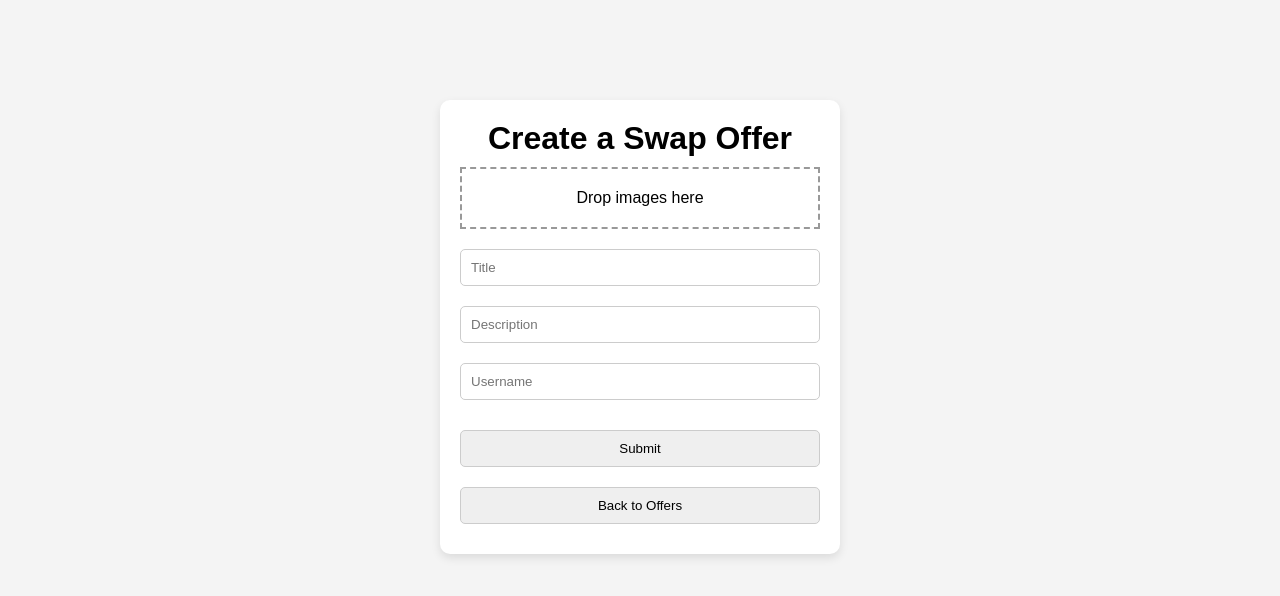
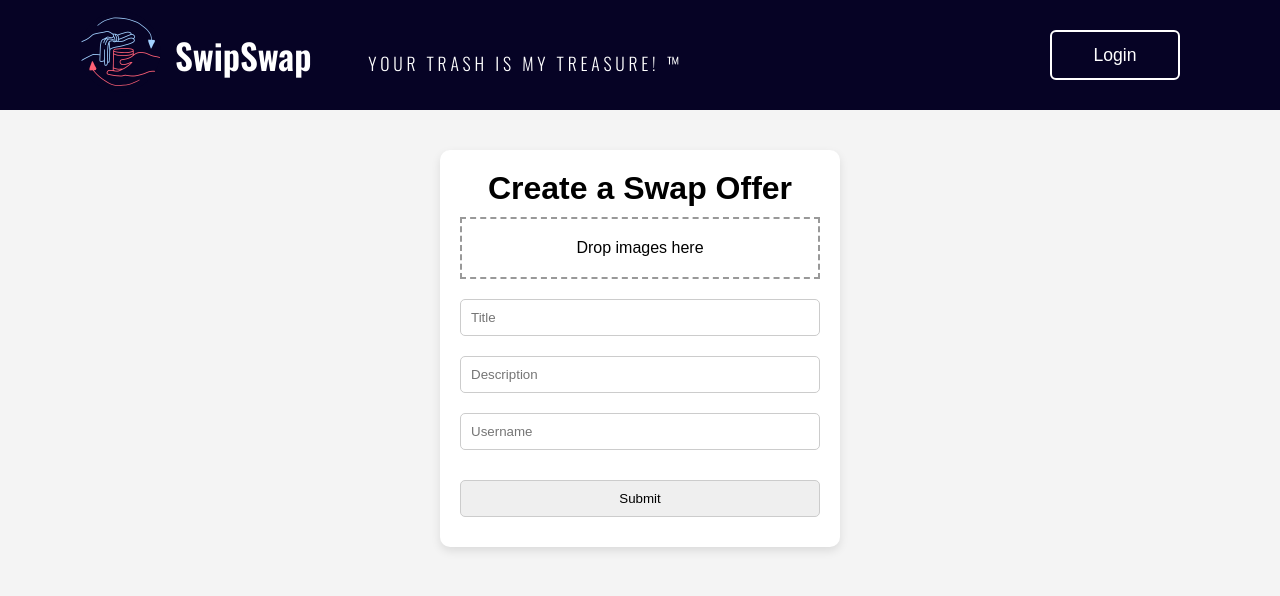
Before and after one commit to ucvincemat/swipswapp, a website: page public/upload.html in a window 1280 px wide. Drawn offline with Linux system fonts and the light colour scheme.

Commit message:
UI improvements

```diff
--- a/public/styles.css
+++ b/public/styles.css
@@ -23,7 +23,7 @@ body {
     align-items: center;
     justify-content: flex-start;
     background-color: #f4f4f4;
-    margin-top: 100px;
+    margin-top: 150px;
 }
 
 .container {
@@ -85,10 +85,15 @@ header {
     color: #fff;
 }
 
+a {
+    text-decoration: none;
+    color: inherit;
+}
+
 .logo {
     font-family: Oswald, 'Courier New', Courier, monospace;
     font-size: 2.2em;
-    user-select: none;
+    user-select: pointer;
     margin-left: 75px;
     display: flex;
     align-items: center;
@@ -96,6 +101,7 @@ header {
 
 .logo p {
     font-family: OswaldLight, 'Courier New', Courier, monospace;
+    user-select: none;
     font-size: 0.5em;
     font-weight: 100;
     letter-spacing: 0.1cm;
@@ -134,7 +140,6 @@ header {
     grid-template-columns: repeat(auto-fill, minmax(200px, 1fr)); /* Responsive grid */
     gap: 20px;
     width: 90%;
-    margin-top: 20px;
     padding: 20px;
 }
 
--- a/public/upload.html
+++ b/public/upload.html
@@ -7,6 +7,12 @@
     <link rel="stylesheet" href="styles.css">
 </head>
 <body>
+    <header>
+        <h2 class="logo"><a href="index.html"><img src="assets/logo.webp" width="90px"> SwipSwap</a> <p>YOUR TRASH IS MY TREASURE! &trade;</p></h2>
+        <nav class="navigation">
+            <button class="btnPopup">Login</button>
+        </nav>
+    </header>
     <div class="container">
         <h1>Create a Swap Offer</h1>
         <form id="offerForm" enctype="multipart/form-data">
@@ -14,14 +20,13 @@
                 <p>Drop images here</p>
                 <input type="file" id="image" accept="image/*" multiple hidden>
             </div>
-            <input type="text" id="title" placeholder="Title" required>
-            <input type="text" id="description" placeholder="Description" required>
+            <input type="text" autocomplete="off" id="title" placeholder="Title" required>
+            <input type="text" autocomplete="off" id="description" placeholder="Description" required>
             <input type="text" id="user" placeholder="Username" required>
             <div id="imagePreview" class="preview"></div>
 
             <button type="submit">Submit</button>
         </form>
-        <button onclick="location.href='index.html'">Back to Offers</button>
     </div>
 
     <script src="upload.js"></script>
```
Also changed, not shown: public/index.html (+1 -1 lines).
